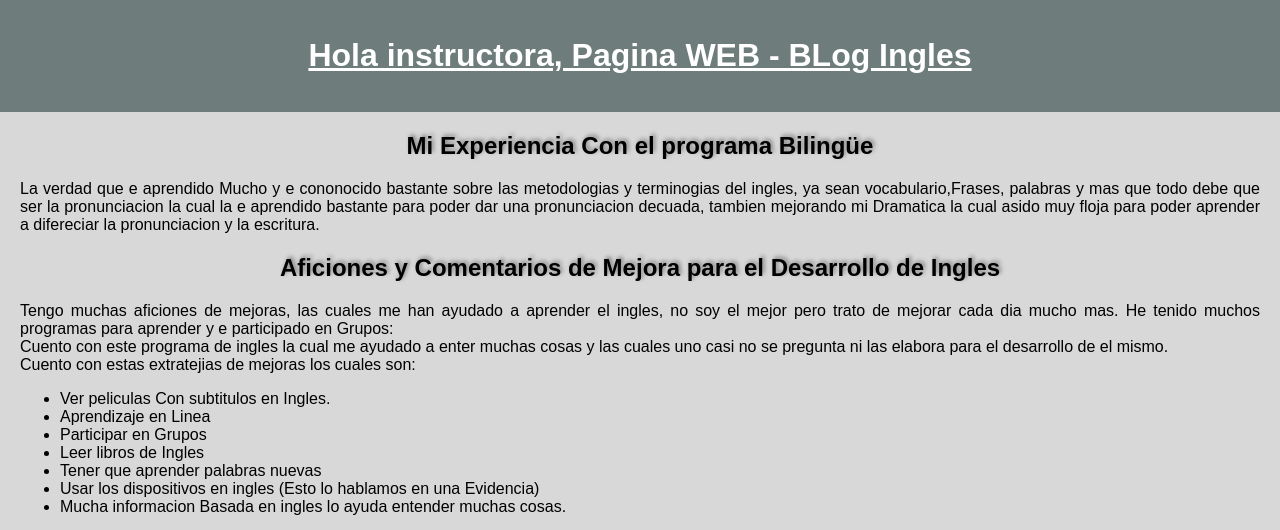
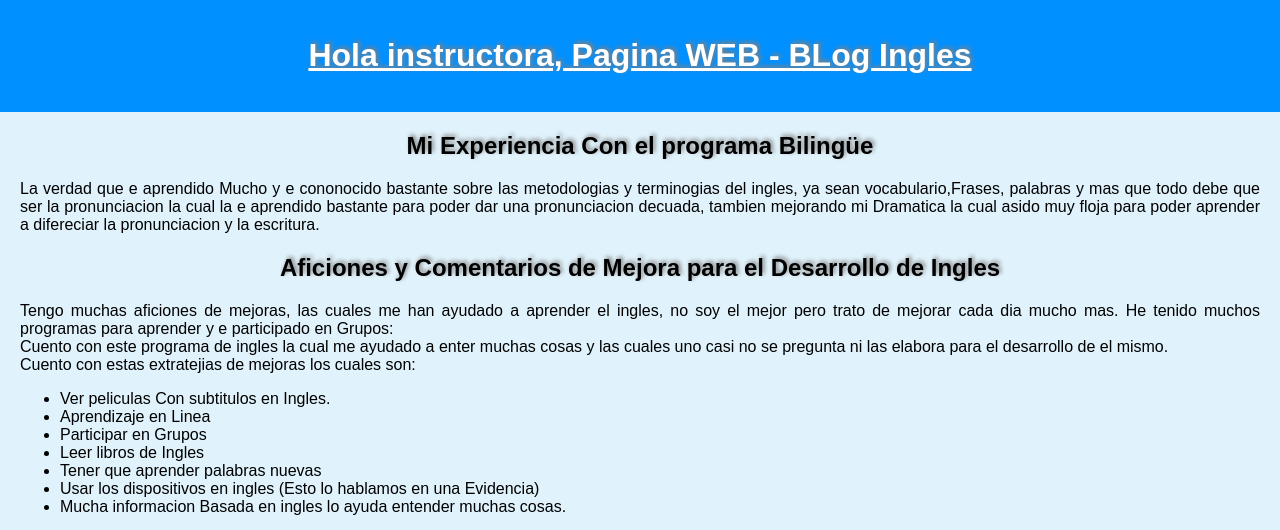
Before and after one commit to alejoreyv9/alejoreyv9.github.io, a plain HTML site: page index.html in a window 1280 px wide. Shown: the top 530 px of the page. Drawn offline with Linux system fonts and the light colour scheme.

Commit message:
Subo cambio de colores a cada pagina

```diff
--- a/css/ap01.css
+++ b/css/ap01.css
@@ -1,13 +1,14 @@
 body {
  font-family: 'Montserrat', sans-serif;
- background-color: #d9e3ed;
+ background-color: #e0f2fb;
 }
 
 header {
- background-color: #f3404f;
+ background-color: #0090ff;
  color: white;
  text-align: center;
  padding: 1em;
+ text-shadow: 2px -2px 4px grey;
 }
 
 header .homeInicio {
--- a/css/ap02.css
+++ b/css/ap02.css
@@ -1,13 +1,14 @@
 body {
  font-family: 'Montserrat', sans-serif;
- background-color: #d9e3ed;
+ background-color: #e0f2fb;
 }
 
 header {
- background-color: #f3404f;
+ background-color: #0090ff;
  color: white;
  text-align: center;
  padding: 1em;
+ text-shadow: 2px -2px 4px grey;
 }
 
 header .homeInicio {
--- a/css/ap03.css
+++ b/css/ap03.css
@@ -1,13 +1,14 @@
 body {
  font-family: 'Montserrat', sans-serif;
- background-color: #d9e3ed;
+ background-color: #e0f2fb;
 }
 
 header {
- background-color: #f3404f;
+ background-color: #0090ff;
  color: white;
  text-align: center;
  padding: 1em;
+ text-shadow: 2px -2px 4px grey;
 }
 
 header .homeInicio {
--- a/css/ap04.css
+++ b/css/ap04.css
@@ -1,13 +1,14 @@
 body {
  font-family: 'Montserrat', sans-serif;
- background-color: #d9e3ed;
+ background-color: #e0f2fb;
 }
 
 header {
- background-color: #f3404f;
+ background-color: #0090ff;
  color: white;
  text-align: center;
  padding: 1em;
+ text-shadow: 2px -2px 4px grey;
 }
 
 header .homeInicio {
--- a/css/index.css
+++ b/css/index.css
@@ -1,16 +1,17 @@
 body {
  font-family: 'Montserrat', sans-serif;
- background-color: #D8D8D8;
+ background-color: #e0f2fb;
  background-size: cover;
  margin: 0;
  padding: 0;
 }
 
 header {
- background-color: #6E7C7C;
+ background-color: #0090ff;
  color: white;
  text-align: center;
  padding: 1em;
+ text-shadow: 2px -2px 4px grey;
 }
 
 section {
@@ -63,7 +64,7 @@ p {
 #seleccion .titulos .seleccionMultiple {
  width: 940px;
  margin: 25px auto;
- background-color: #86ABA1;
+ background-color: #0090ff;
  border-radius: 50px;
 
 }
@@ -76,12 +77,12 @@ p {
 }
 
 #seleccion .titulos .seleccionMultiple:hover {
- box-shadow: 0px 0px 20px #DFF3E3;
+ box-shadow: 0px 0px 20px #000000;
 }
 
 footer {
  text-align: center;
- background: #6E7C7C;
+ background: #0090ff;
  padding: 91px;
 }
 
--- a/index.html
+++ b/index.html
@@ -6,7 +6,7 @@
   <meta name="viewport" content="width=device-width, initial-scale=1.0">
   <title>Personal - Blog</title>
   <link rel="stylesheet" href="css/index.css">
-  <link rel="icon" href="/img/reino-unido.ico" type="image/x-icon">
+  <link rel="icon" href="/img/logo.ico" type="image/x-icon">
 </head>
 
 <body>
```
Also changed, not shown: selec/ap01.html (+1 -1 lines), selec/ap02.html (+1 -1 lines), selec/ap03.html (+1 -1 lines), selec/ap04.html (+1 -1 lines), img/logo.ico (added).
